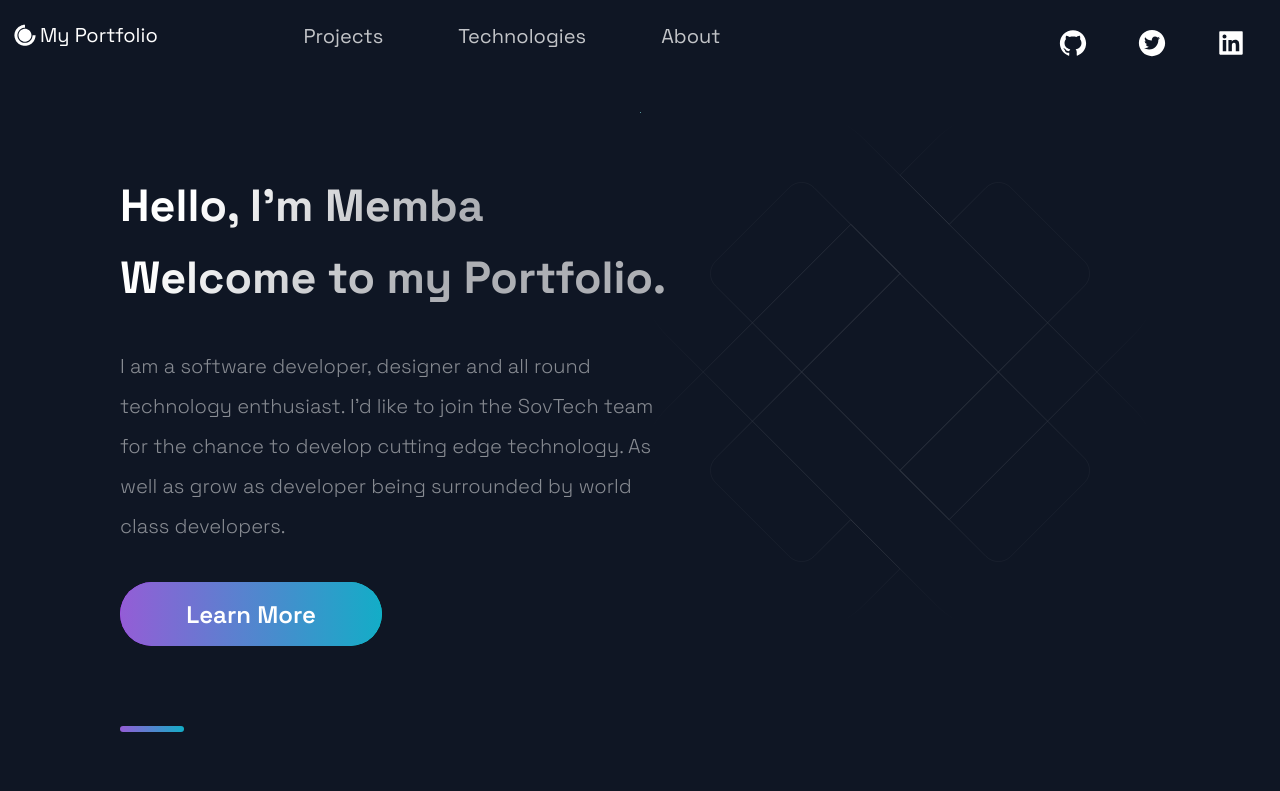
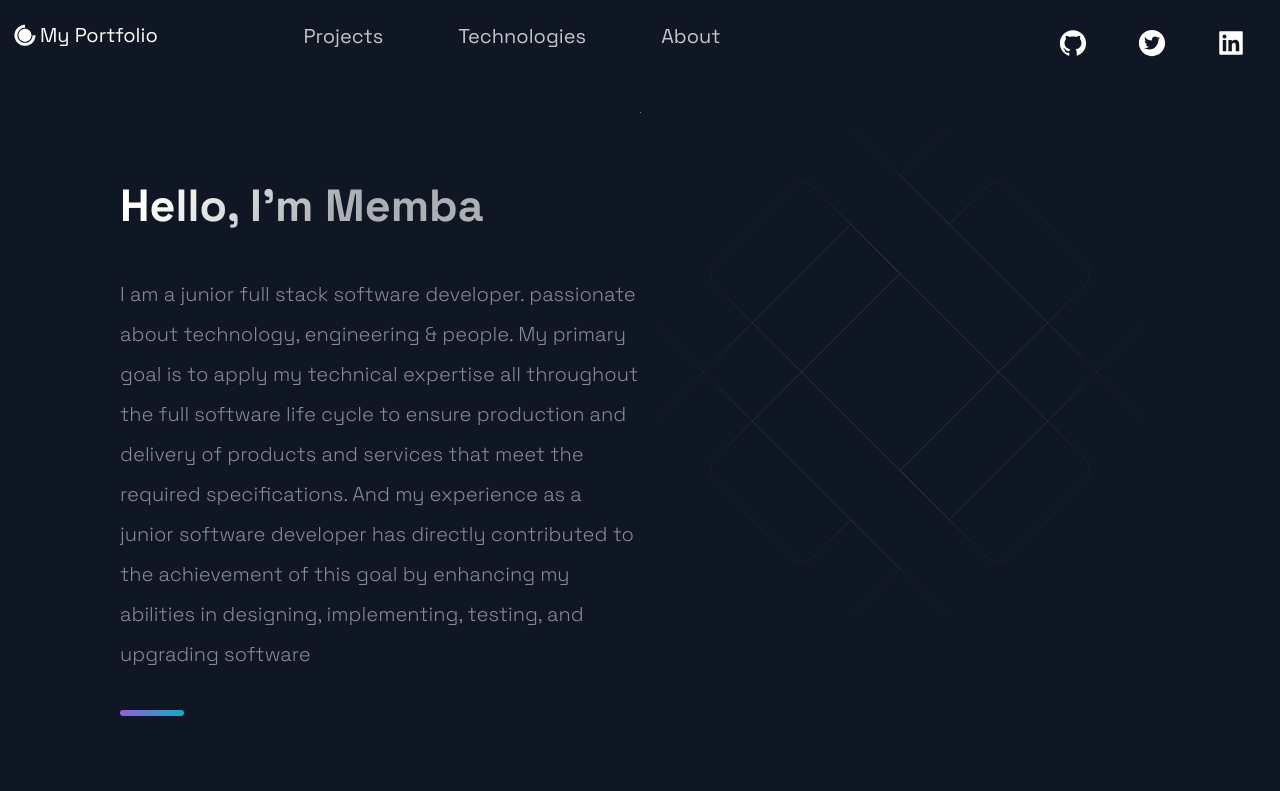
Before and after one commit to MembaMcetywa/Portfolio-site, a Next.js app: page / in a window 1280 px wide. Shown: the top 791 px of the page. Built offline with nearby package versions, Linux system fonts and the light colour scheme.

Commit message:
fix: updated site summary

```diff
--- a/src/components/Hero/Hero.js
+++ b/src/components/Hero/Hero.js
@@ -1,24 +1,30 @@
-import React from 'react';
+import React from "react";
 
-import { Section, SectionText, SectionTitle } from '../../styles/GlobalComponents';
-import Button from '../../styles/GlobalComponents/Button';
-import { LeftSection } from './HeroStyles';
+import {
+  Section,
+  SectionText,
+  SectionTitle,
+} from "../../styles/GlobalComponents";
+import Button from "../../styles/GlobalComponents/Button";
+import { LeftSection } from "./HeroStyles";
 
 const Hero = () => (
   <Section row nopadding>
     <LeftSection>
       <SectionTitle main center>
-      Hello, I'm Memba <br/>
-      Welcome to my Portfolio.
+        Hello, I'm Memba <br />
       </SectionTitle>
       <SectionText>
-      I am a software developer, designer and all round technology enthusiast.
-      I'd like to join the SovTech team for the chance to develop cutting edge technology.
-      As well as grow as developer being surrounded by world class developers.
+        I am a junior full stack software developer. passionate about
+        technology, engineering & people. My primary goal is to apply my
+        technical expertise all throughout the full software life cycle to
+        ensure production and delivery of products and services that meet the
+        required specifications. And my experience as a junior software
+        developer has directly contributed to the achievement of this goal by
+        enhancing my abilities in designing, implementing, testing, and
+        upgrading software
       </SectionText>
-    <Button onClick= {()=> console.log("I want to solve for the wireless transmission of electricity one day.")}>Learn More</Button>
     </LeftSection>
-
   </Section>
 );
 
```
Lines whose indentation alone changed are shown as unchanged.
